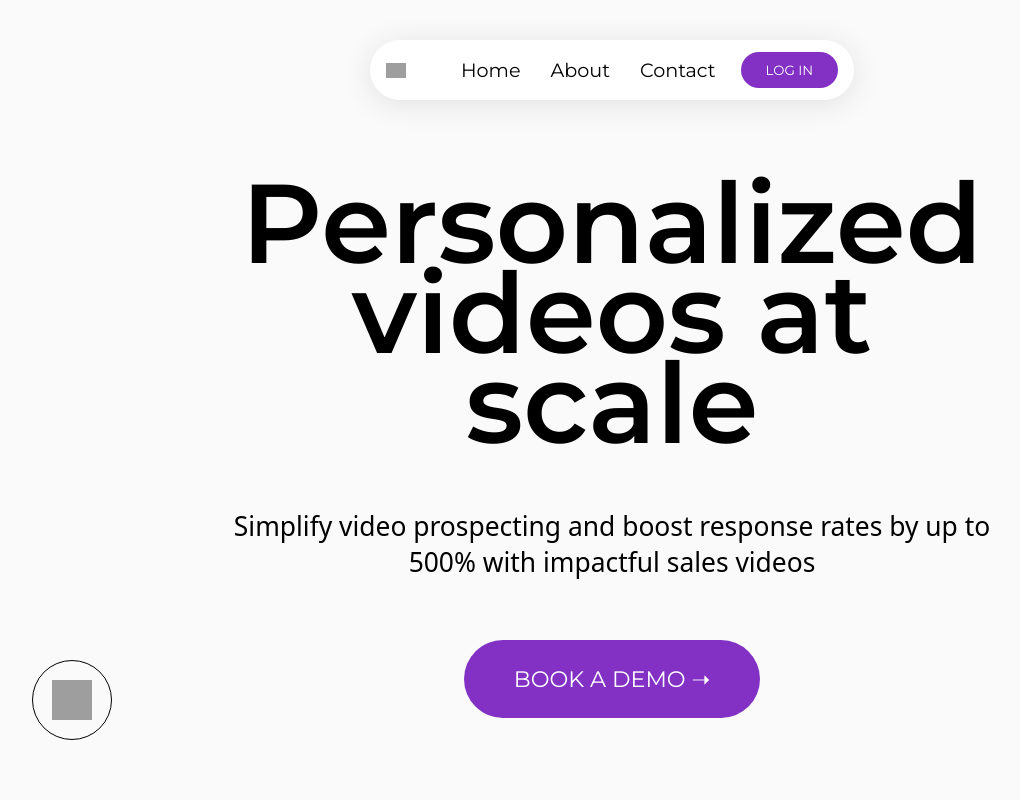
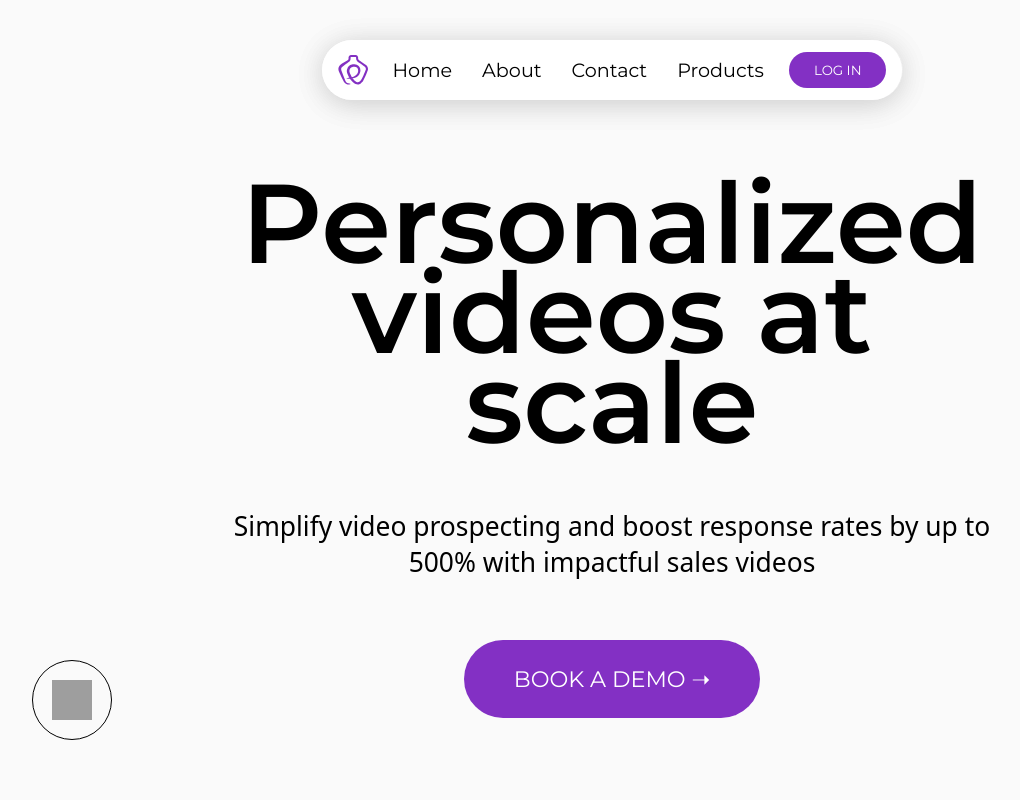
Before and after one commit to Flein890/React-App-Project, a React (Vite) app: page / in a window 1280 px wide. Shown: the top 800 px of the page, without its empty margins (28-1048 px from the left). Built offline with nearby package versions, Linux system fonts and the light colour scheme; grey boxes are pictures that could not be loaded.

Commit message:
react router

```diff
--- a/package.json
+++ b/package.json
@@ -12,6 +12,7 @@
   "dependencies": {
     "react": "^18.2.0",
     "react-dom": "^18.2.0",
+    "react-router-dom": "^6.22.1",
     "scrollreveal": "^4.0.9",
     "styled-components": "^6.1.6"
   },
--- a/src/App.jsx
+++ b/src/App.jsx
@@ -1,27 +1,23 @@
 import React from 'react'
-import Header from './components/Header/Header.jsx'
-import Hero  from './components/Hero/Hero'
-import Categories from './components/Categorias/Categories'
-import CardsProducts from './components/Products/CardsProducts.jsx'
+import { BrowserRouter, Routes, Route } from 'react-router-dom'
 import Layout from './components/Layout/Layout'
-import Footer from './components/Footer/Footer'
-import Section from './components/Section/Section.jsx'
+import NotFound from './components/NotFound/NotFound'
+import Header from './components/Header/Header'
+import CardsProducts from './components/Products/CardsProducts'
 
 function App() {
   return (
-    <>
-      <Header />
-      <Hero />
-      <Section />
-      <CardsProducts/>
-      {/* <Layout>
-
-        <Categories/>
-        <CardsProducts/>
-      </Layout> */}
-      <Footer />
-
-    </>
+    <BrowserRouter>
+     <Header/>
+      <Routes>
+        <Route path='/' element={<Layout/>}/>
+        <Route path='products' element={<CardsProducts/>}/>
+        {/* <Route path='login' element={<Login/>}/> */}
+        {/* <Route path='contact' element={<Contact/>}/> */}
+        {/* <Route path='about' element={<About/>}/> */}
+        <Route path='*' element={<NotFound/>}/>
+      </Routes>
+    </BrowserRouter>
   )
 }
 
--- a/src/components/Header/Header.jsx
+++ b/src/components/Header/Header.jsx
@@ -1,18 +1,20 @@
 import React from 'react'
 import { HeaderStyles, HeaderContainer } from './HeaderStyles'
-import bg from '../../images/bg.jpg'
+import logo from '../../images/logo.svg'
 import LoginBtn from '../UI/LoginBtn'
+import { Link , Outlet } from 'react-router-dom'
 function Header() {
   return (
     <>
     <HeaderContainer>
       <HeaderStyles>
-        <img src={bg} alt="" className='logo' />
+        <img src={logo} alt="" className='logo' />
         <nav className='nav'>
             <ul className='ul'>
-                <li><a className='active link' href='#'>Home</a></li>
-                <li><a className='link' href='#'>About</a></li>
-                <li><a className='link' href='#'>Contact</a></li>
+                <li><Link className='link active' to="/">Home</Link></li>
+                <li><Link className='link' to="about">About</Link></li>
+                <li><Link className='link' to="contact">Contact</Link></li>
+                <li><Link className='link' to="products">Products</Link></li>
             </ul>
         </nav>
         <LoginBtn></LoginBtn>
--- a/src/components/Header/HeaderStyles.js
+++ b/src/components/Header/HeaderStyles.js
@@ -46,8 +46,7 @@ export const HeaderStyles = styled.header`
 }
 
 .logo{
-    width: 50px;
-    padding-right: 30px;
+    width: 30px;
 }
 
 
--- a/src/components/Layout/Layout.jsx
+++ b/src/components/Layout/Layout.jsx
@@ -1,11 +1,23 @@
-import React from 'react'
-import Hero from '../Hero/Hero'
-import Categories from '../Categorias/Categories'
-import CardsProducts from '../Products/CardsProducts'
+import Header from "../Header/Header"
+import Hero from "../Hero/Hero"
+import Section from "../Section/Section"
+import CardsProducts from "../Products/CardsProducts"
+import Footer from "../Footer/Footer"
+import { Outlet } from "react-router-dom"
 
 function Layout() {
-  return (
-    <div>Layout</div>
+  return (<>
+      <Header />
+      <Outlet></Outlet>
+      <Hero />
+      <Section />
+      {/* <Layout>
+
+        <Categories/>
+        <CardsProducts/>
+      </Layout> */}
+      <Footer /></>
+
   )
 }
 
--- /dev/null
+++ b/src/components/NotFound/NotFound.jsx
@@ -0,0 +1,9 @@
+import React from 'react'
+
+function NotFound() {
+  return (
+    <div>Error 404 page not found</div>
+  )
+}
+
+export default NotFound
--- a/src/components/UI/LoginBtn.jsx
+++ b/src/components/UI/LoginBtn.jsx
@@ -1,8 +1,9 @@
 import React from 'react'
 import { LoginBtnStyles } from './LoginBtnStyles'
+import { Link } from 'react-router-dom'
 function LoginBtn() {
-  return (
-    <LoginBtnStyles>LOG IN</LoginBtnStyles>
+  return (<Link to="login"><LoginBtnStyles>LOG IN</LoginBtnStyles></Link>
+
   )
 }
 
--- a/src/data/data.js
+++ b/src/data/data.js
@@ -51,4 +51,4 @@ export const data = JSON.parse(`[
 
 
 `);
-console.log(data)
+// console.log(data)
```
Also changed, not shown: 1 other file (tests, documents, lock files or other folders).
